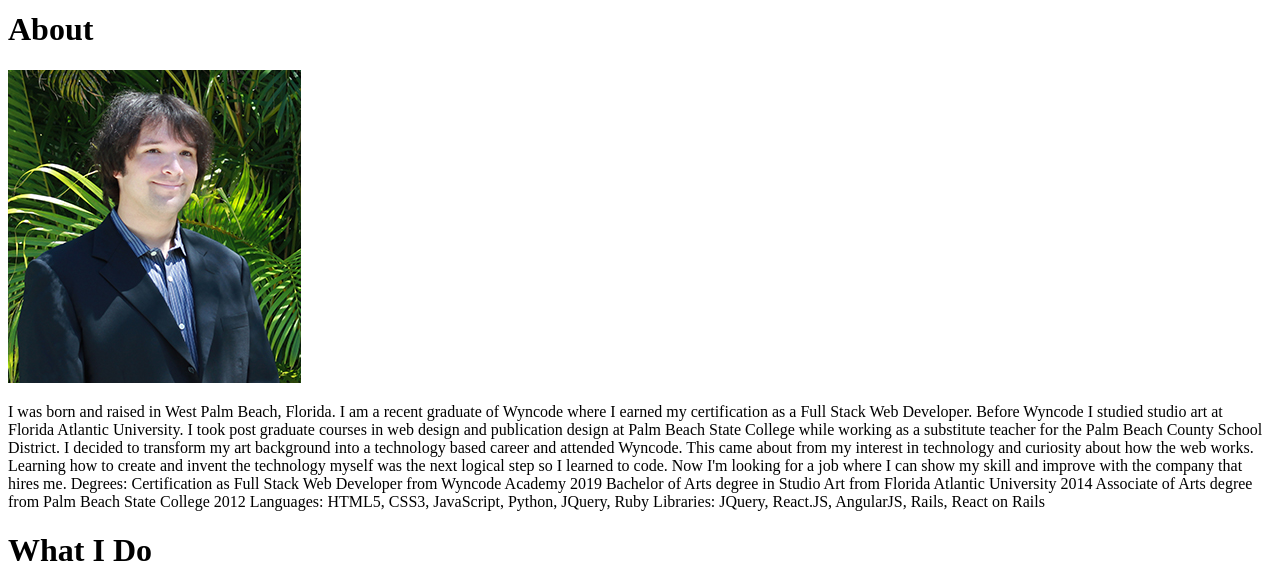
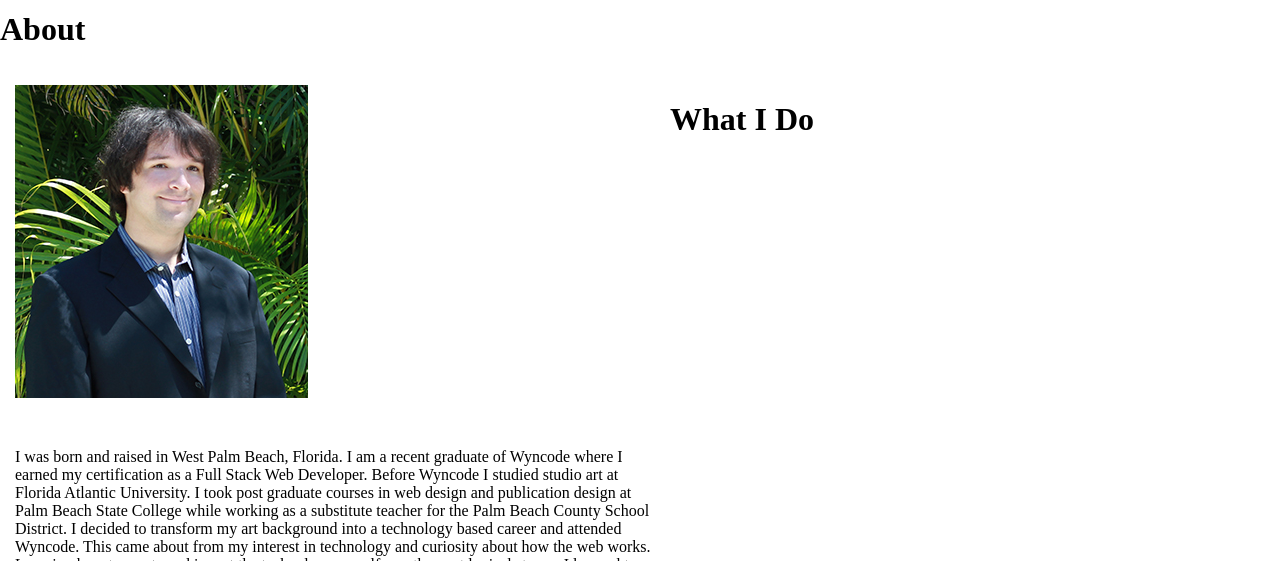
Before and after one commit to Jacobaallen/Portfolio, a React (Create React App) app: page / in a window 1280 px wide. Shown: the part 162-723 px from the top of the page. Built offline with nearby package versions, Linux system fonts and the light colour scheme.

Commit message:
working on style

```diff
--- a/src/App.js
+++ b/src/App.js
@@ -5,7 +5,6 @@ import Home from './components/Home';
 import Header from './components/Header';
 import Footer from './components/Footer';
 import Resume from './components/Resume';
-import Socialmedia from './components/Socialmedia';
 import Contact from './components/Contact';
 
 class App extends React.Component {
@@ -16,7 +15,6 @@ class App extends React.Component {
           <Route exact path="/" component={Home} />
           <Route path="/about" component={About} />
           <Route path="/resume" component={Resume} />
-          <Route path="/Socialmedia" component={Socialmedia} />
           <Route path="/contact" component={Contact} />
          <Footer/>
        </Router>
--- a/src/components/Home.jsx
+++ b/src/components/Home.jsx
@@ -1,5 +1,6 @@
 import React from 'react';
 import HomeCarousel from './HomeCarousel';
+import '../styles/home.css';
 
 
 class Home extends React.Component {
@@ -10,38 +11,22 @@ class Home extends React.Component {
       <div className = "HomeCarousel">
           <HomeCarousel/>
         </div>
-        <div className="About">
-          <h1>About</h1>
+        <div>
+          <h1 className="About">About</h1>
         </div>
-        <div className="about-pic">
+        <div className="aboutColumn">
       <img src="assets/images/profile.jpg" alt="aboutPic"/>
       </div>
-    <div className="about">
+    <div className="aboutColumn">
       <p id="about">
         I was born and raised in West Palm Beach, Florida. I am a recent graduate of Wyncode where I earned my certification as a Full Stack Web Developer. Before Wyncode
         I studied studio art at Florida Atlantic University. I took post graduate courses in web design and publication design at Palm Beach State College while working
         as a substitute teacher for the Palm Beach County School District. I decided to transform my art background into a technology based career and attended Wyncode.
         This came about from my interest in technology and curiosity about how the web works. Learning how to create and invent the technology myself was the next logical step so I learned to code. Now I'm looking for a job where I can show my skill and improve with the company that hires me.
-
-Degrees:
-
-Certification as Full Stack Web Developer from Wyncode Academy
-
-2019
-
-Bachelor of Arts degree in Studio Art from Florida Atlantic University 2014
-
-Associate of Arts degree from Palm Beach State College
-
-2012
-
-Languages:
-
-HTML5, CSS3, JavaScript, Python, JQuery, Ruby
-
-Libraries:
-
-JQuery, React.JS, AngularJS, Rails, React on Rails
+        Languages:
+        HTML5, CSS3, JavaScript, Python, JQuery, Ruby
+        Libraries:
+        JQuery, React.JS, AngularJS, Rails, React on Rails
 
       </p>
     </div>
@@ -49,13 +34,13 @@ JQuery, React.JS, AngularJS, Rails, React on Rails
       <div className="What-I-Do">
         <h1>What I Do</h1>
       </div>
-      <div className="WebDevelopment">
+      <div className="development">
         <img src="assets/images/Web-develper-logo-2.png" alt="WebDevelopment1"/>
       </div>
-      <div className="Design">
+      <div className="responsive">
         <img src="assets/images/graphicdesignlogohomepage.png" alt="Design"/>
       </div>
-      <div className="art">
+      <div className="design">
         <img src="assets/images/artlogo.png" alt="artlogo"/>
       </div>
    </div>
--- a/src/components/Socialmedia.jsx
+++ /dev/null
@@ -1,10 +0,0 @@
-import React from 'react';
-
-class Socialmedia extends React.Component {
- render() {
-   return (
-    <p>Hello World!</p>
-   )
- }
-}
-export default Socialmedia;
--- a/src/styles/home.css
+++ b/src/styles/home.css
@@ -0,0 +1,24 @@
+body {
+  margin: 0;
+}
+
+.about {
+  display: flex;
+  align-items: center;
+  justify-content: center;
+  font-size: 3em;
+}
+
+.aboutColumn {
+  float: left;
+  width: 50%;
+  padding: 15px;
+}
+
+.masterWhatIDo {
+  margin: auto;
+  width: 60%;
+  height: 50%;
+  padding: 10px;
+
+}
```
Also changed, not shown: public/assets/images/codebackdrop.jpeg (added).
